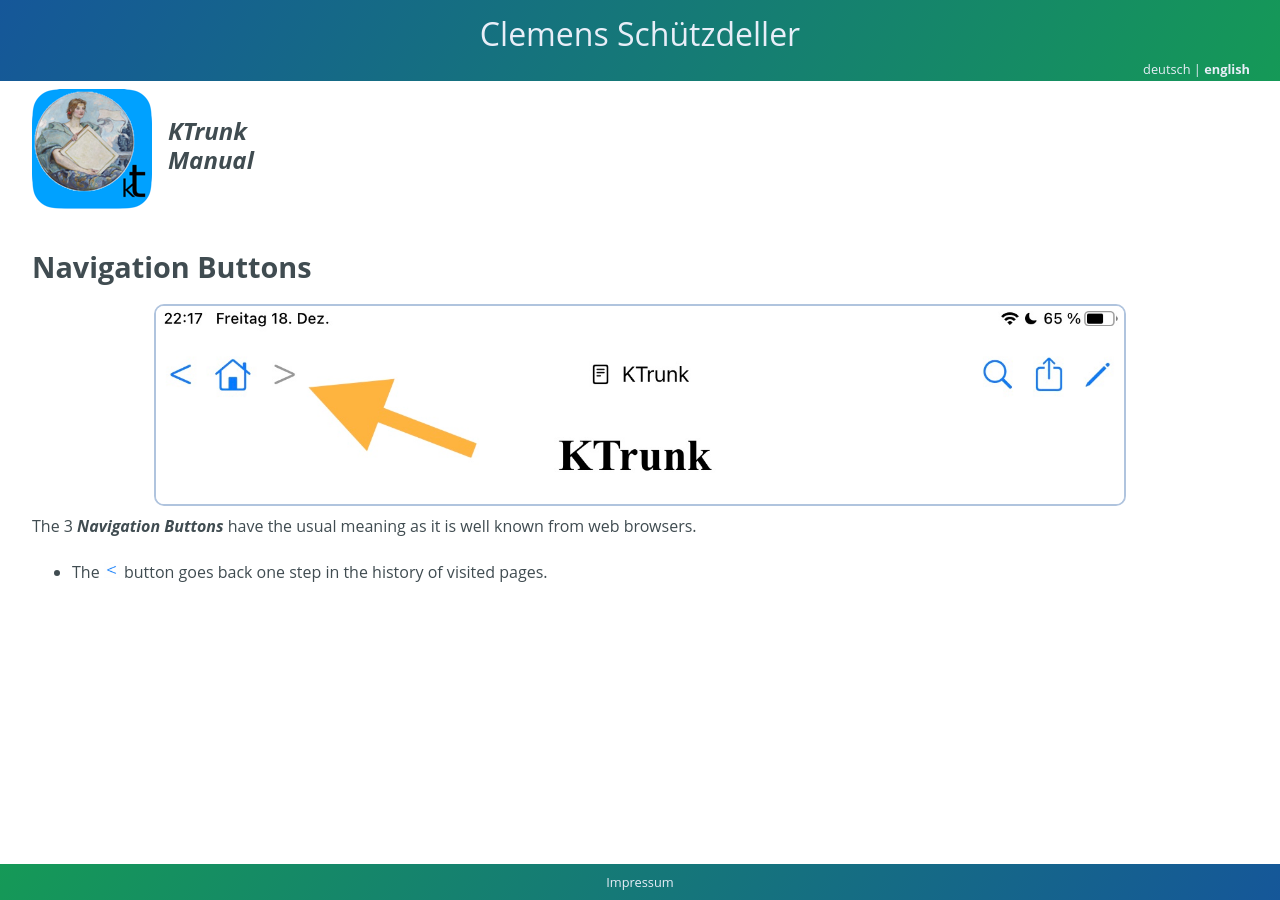
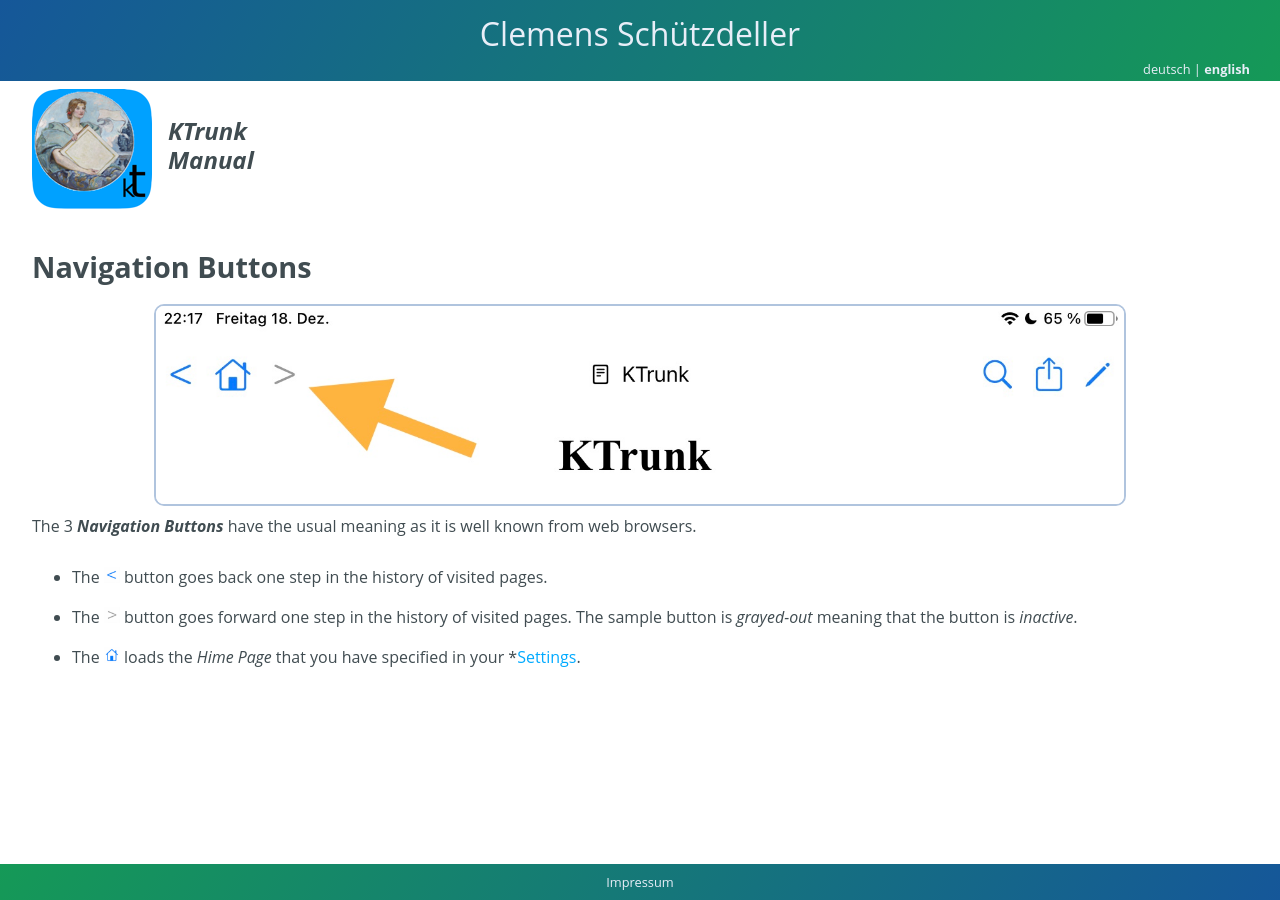
Before and after one commit to cs-LA/home, a Jekyll site: the page built from KTrunk/Manual/NavigationButtons.md, in a window 1280 px wide. Built offline with Jekyll 4.4.1, drawn with Linux system fonts in a browser that asks for light colours; our own code applies the rules of GitHub Pages for plain Markdown files.

Commit message:
Update NavigationButtons.md

```diff
--- a/KTrunk/Manual/NavigationButtons.md
+++ b/KTrunk/Manual/NavigationButtons.md
@@ -22,14 +22,8 @@
  * <span class="en">The <img src="NavigationButtonBackward.jpg" class="appButton"> button goes back one step in the history of visited pages.</span>
 <span class="de">Die <img src="NavigationButtonBackward.jpg" class="appButton"> Schaltfläche führt in der Historie der besuchten Web-Seiten einen Schritt zurück.</span>
 
-<span class="en"></span>
-<span class="de"></span>
+ * <span class="en">The <img src="NavigationButtonForward.jpg" class="appButton"> button goes forward one step in the history of visited pages. The sample button is *grayed-out* meaning that the button is *inactive*.</span>
+<span class="de">Die <img src="NavigationButtonForward.jpg" class="appButton"> Schaltfläche führt in der Historie der besuchten Web-Seiten einen Schritt vorwärts. Die hier gezeigte Beispiel-Schaltfläche ist *ausgegraut*, d.h. sie ist *nicht aktiviert+.</span>
 
-<span class="en"></span>
-<span class="de"></span>
-
-<span class="en"></span>
-<span class="de"></span>
-
-<span class="en"></span>
-<span class="de"></span>
+ * <span class="en">The <img src="NavigationButtonHome.jpg" class="appButton"> loads the *Hime Page* that you have specified in your *[Settings](Settings.md).</span>
+<span class="de">Die <img src="NavigationButtonHome.jpg" class="appButton"> Schaltfläche lädt die*Home Page*, die in den *[Einstellungen](Settings.md)* festgelegt wurde.</span>
```
